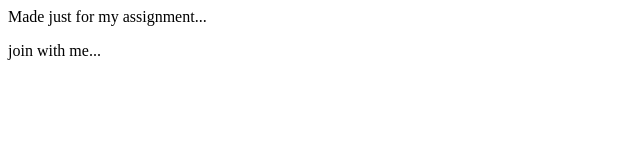
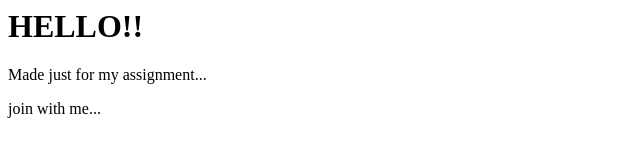
Before and after one commit to madvisandhir0001/Git-Task, a plain HTML site: page index.html in a window 1280 px wide. Shown: the whole page, without its empty margins (0-640 px from the left). Drawn offline with Linux system fonts and the light colour scheme.

Commit message:
Update index.html

```diff
--- a/index.html
+++ b/index.html
@@ -1,4 +1,5 @@
 <html>
+  <h1>HELLO!!</h1>
 <p>Made just for my assignment...</p>
   <p> join with me...</p>
 </html>
```
